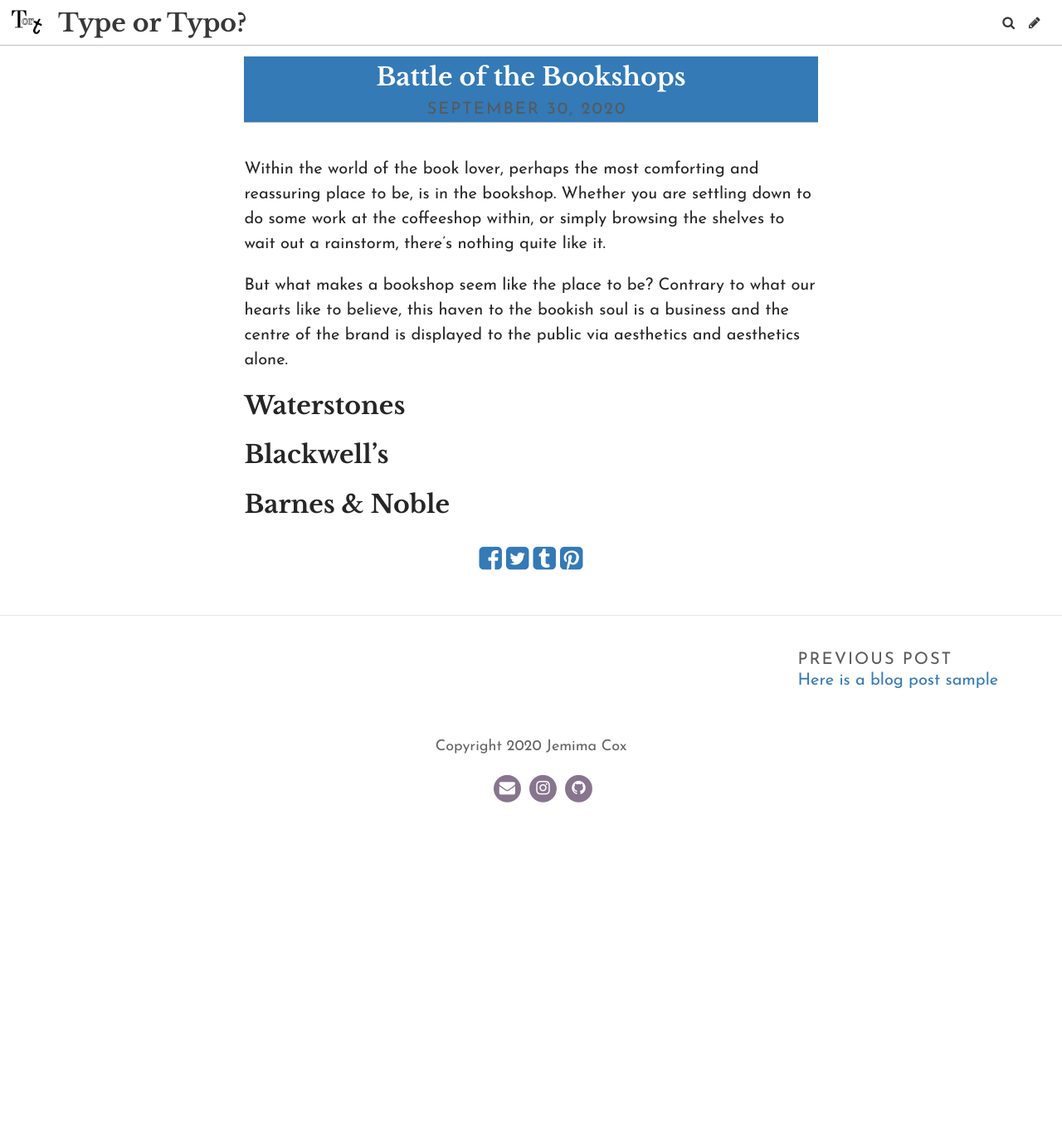
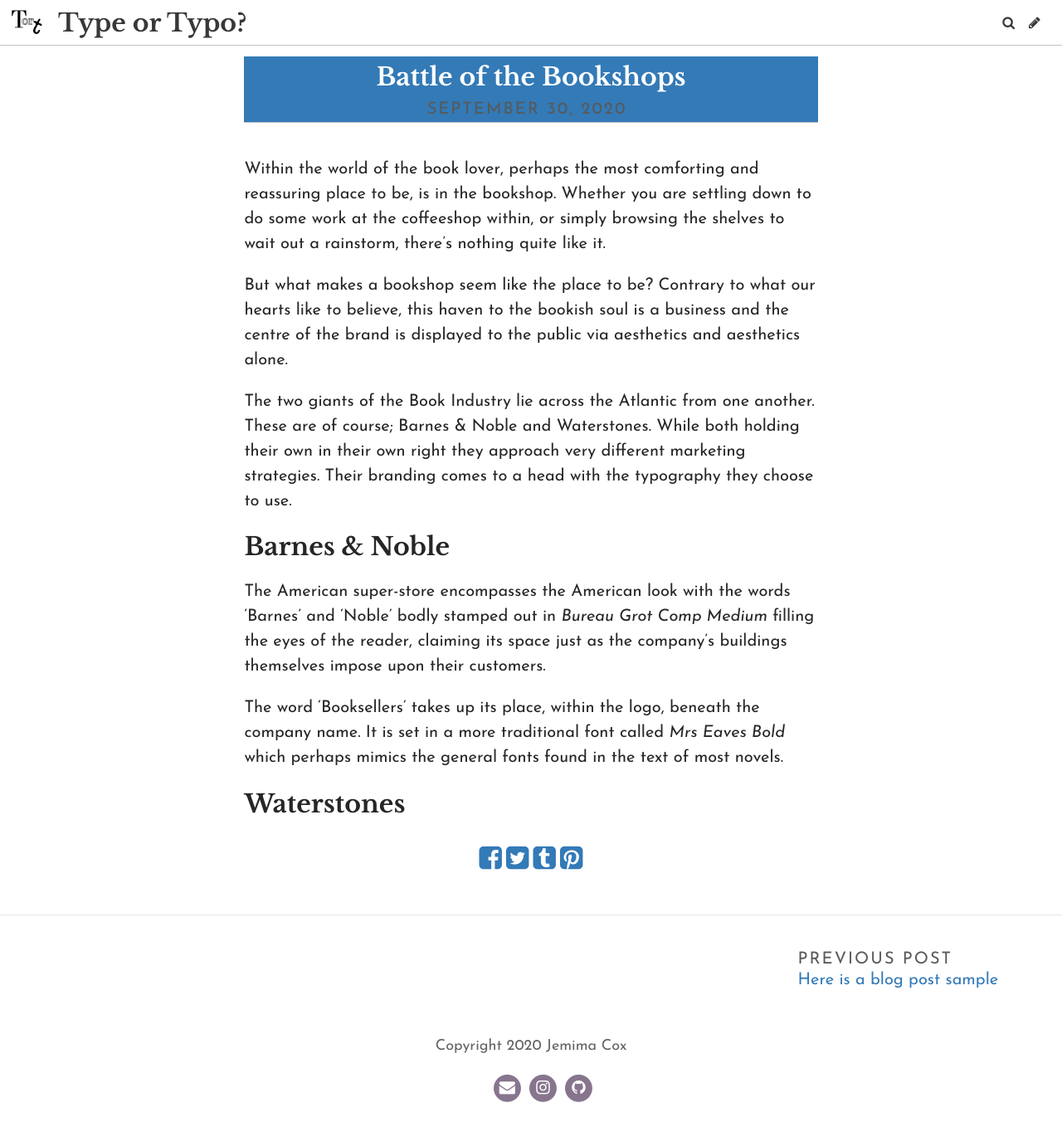
Before and after one commit to jemcox/brookesbooks, a Jekyll site: the page built from _posts/2020-09-30-battle-of-the-bookshops.md, in a window 1280 px wide. Shown: the whole page at 83% size. Built offline with Jekyll 4.4.1, drawn with Linux system fonts in a browser that asks for light colours; some web fonts are replaced; before the commit the page ends 997 px from its top, so only the background shows below that.

Commit message:
Update Post “2020-09-30-battle-of-the-bookshops”

```diff
--- a/_posts/2020-09-30-battle-of-the-bookshops.md
+++ b/_posts/2020-09-30-battle-of-the-bookshops.md
@@ -8,8 +8,12 @@
 
 But what makes a bookshop seem like the place to be? Contrary to what our hearts like to believe, this haven to the bookish soul is a business and the centre of the brand is displayed to the public via aesthetics and aesthetics alone.
 
-### Waterstones
-
-### Blackwell's
+The two giants of the Book Industry lie across the Atlantic from one another. These are of course; Barnes & Noble and Waterstones. While both holding their own in their own right they approach very different marketing strategies. Their branding comes to a head with the typography they choose to use.
 
 ### Barnes & Noble
+
+The American super-store encompasses the American look with the words 'Barnes' and 'Noble' bodly stamped out in *Bureau Grot Comp Medium* filling the eyes of the reader, claiming its space just as the company's buildings themselves impose upon their customers.
+
+The word 'Booksellers' takes up its place, within the logo, beneath the company name. It is set in a more traditional font called *Mrs Eaves Bold* which perhaps mimics the general fonts found in the text of most novels.
+
+### Waterstones
```
